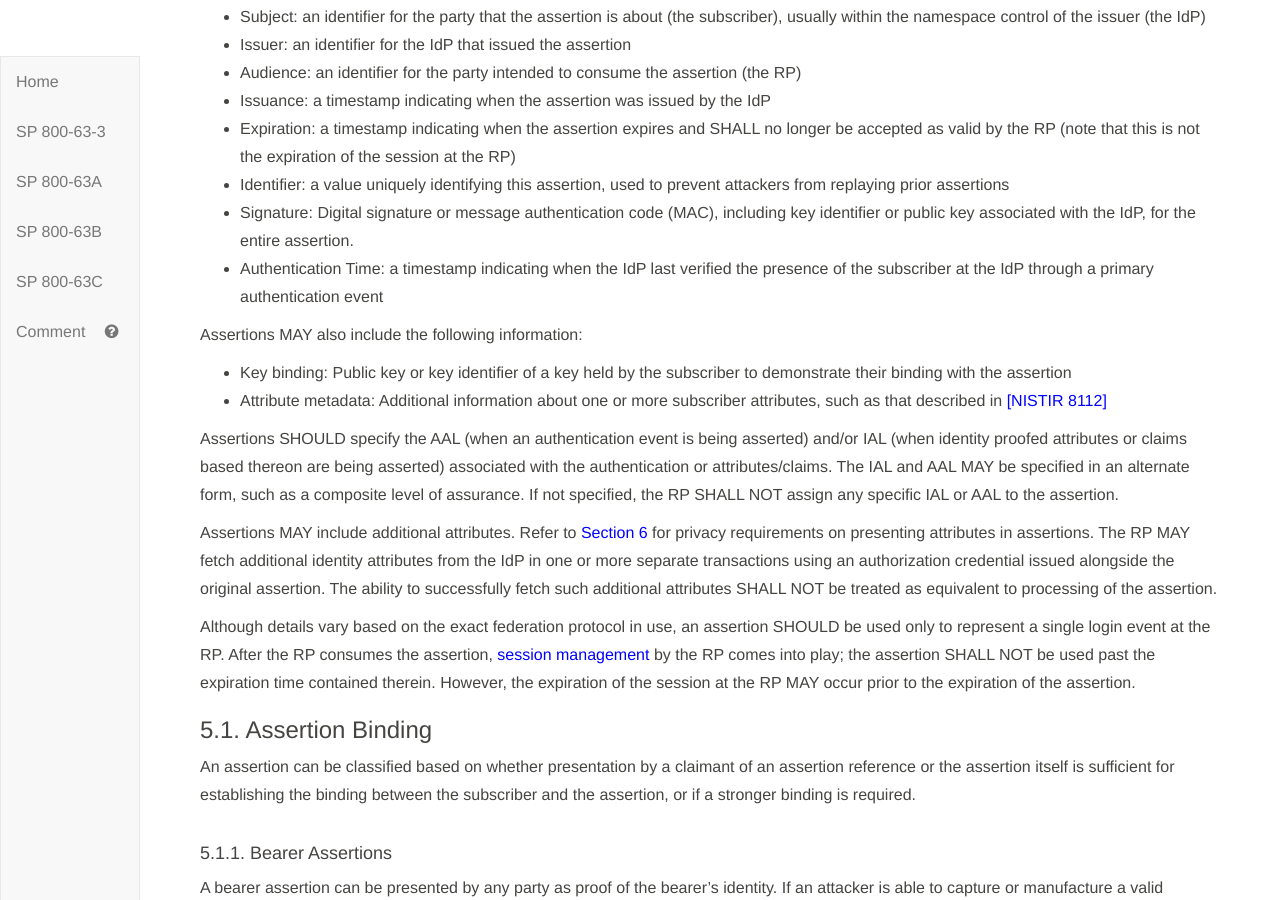
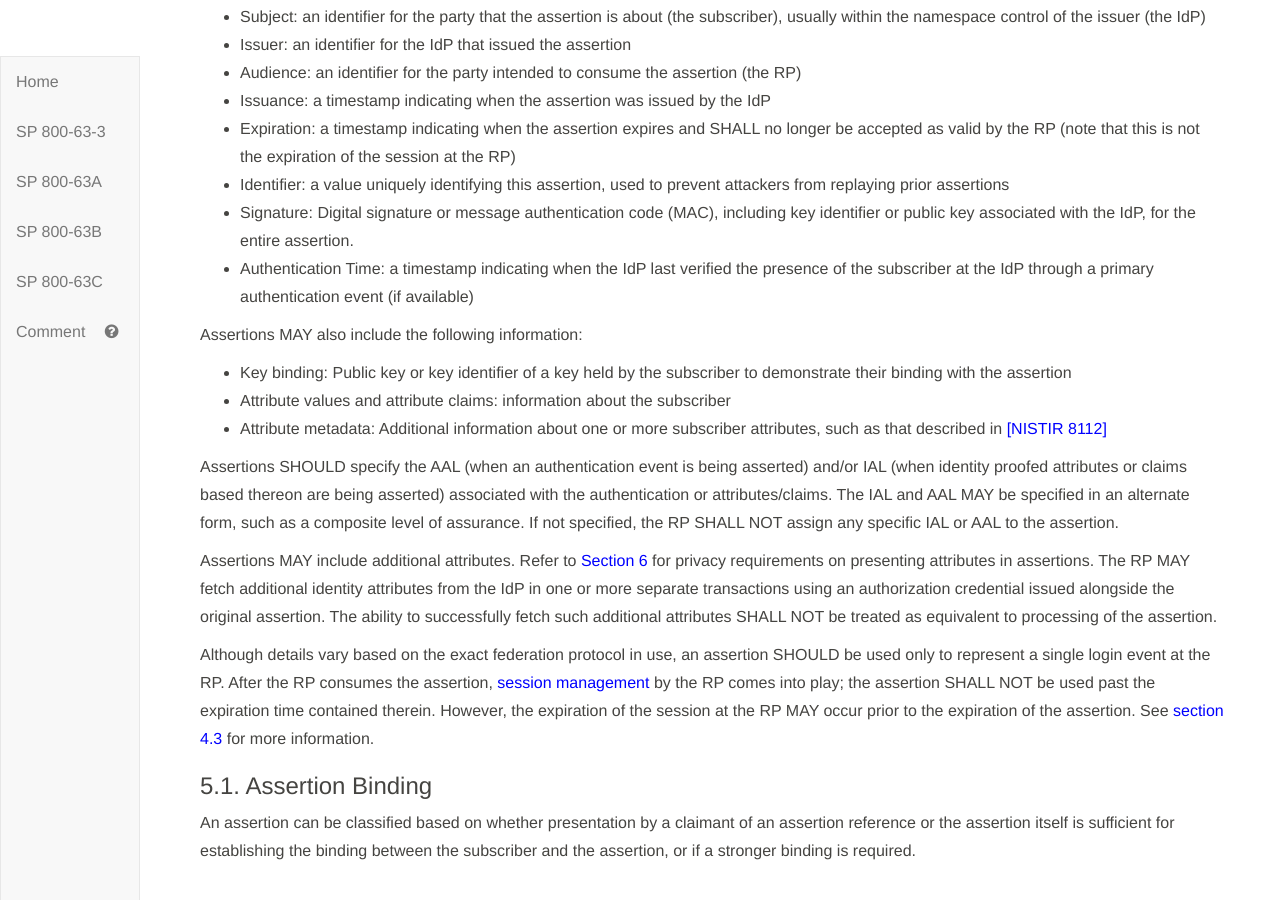
Before and after one commit to usnistgov/800-63-3, a Jekyll site: the page built from sp800-63c.md, in a window 1280 px wide and 900 px high, scrolled down 12266 px. Built offline with Jekyll 4.4.1, drawn with Linux system fonts in a browser that asks for light colours; some of the changed text lies outside the part shown.

Commit message:
more session information

```diff
--- a/sp800-63c/sec4_federation.md
+++ b/sp800-63c/sec4_federation.md
@@ -106,7 +106,7 @@ The following requirements apply specifically to agencies:
 
 4. The agency SHALL publish or identify coverage by a Privacy Impact Assessment as applicable.
 
-### 4.3 Reauthentication and Session Requirements in Federated Environments
+### 4.3. <a name="federation-session"></a> Reauthentication and Session Requirements in Federated Environments
 
 In a federated environment, the RP manages its sessions separately from any sessions at the IdP. The session at the RP starts when the RP processes the federation protocol from the IdP. At the time of a federated login, the subscriber MAY have an existing session at the IdP which MAY be used as part of the authentication process to the RP. The IdP SHALL communicate any information it has regarding the time of the latest authentication event at the IdP, and the RP MAY use this information in determining its access policies. Depending on the capabilities of the federation protocol in use, the IdP SHOULD allow the RP to request that the subscriber re-authenticate at the IdP as part of a federation request.
 
--- a/sp800-63c/sec5_assertions.md
+++ b/sp800-63c/sec5_assertions.md
@@ -15,18 +15,19 @@ All assertions SHALL include the following assertion metadata:
 - Expiration: a timestamp indicating when the assertion expires and SHALL no longer be accepted as valid by the RP (note that this is not the expiration of the session at the RP)
 - Identifier: a value uniquely identifying this assertion, used to prevent attackers from replaying prior assertions
 - Signature: Digital signature or message authentication code (MAC), including key identifier or public key associated with the IdP, for the entire assertion.
-- Authentication Time: a timestamp indicating when the IdP last verified the presence of the subscriber at the IdP through a primary authentication event
+- Authentication Time: a timestamp indicating when the IdP last verified the presence of the subscriber at the IdP through a primary authentication event (if available)
 
 Assertions MAY also include the following information:
 
 - Key binding: Public key or key identifier of a key held by the subscriber to demonstrate their binding with the assertion
+- Attribute values and attribute claims: information about the subscriber
 - Attribute metadata: Additional information about one or more subscriber attributes, such as that described in [[NISTIR 8112]](#nistir8112)
 
 Assertions SHOULD specify the AAL (when an authentication event is being asserted) and/or IAL (when identity proofed attributes or claims based thereon are being asserted) associated with the authentication or attributes/claims. The IAL and AAL MAY be specified in an alternate form, such as a composite level of assurance. If not specified, the RP SHALL NOT assign any specific IAL or AAL to the assertion.
 
 Assertions MAY include additional attributes. Refer to [Section 6](#sec6) for privacy requirements on presenting attributes in assertions. The RP MAY fetch additional identity attributes from the IdP in one or more separate transactions using an authorization credential issued alongside the original assertion. The ability to successfully fetch such additional attributes SHALL NOT be treated as equivalent to processing of the assertion.
 
-Although details vary based on the exact federation protocol in use, an assertion SHOULD be used only to represent a single login event at the RP. After the RP consumes the assertion, [session management](sp800-63b.html#sec7) by the RP comes into play; the assertion SHALL NOT be used past the expiration time contained therein. However, the expiration of the session at the RP MAY occur prior to the expiration of the assertion.
+Although details vary based on the exact federation protocol in use, an assertion SHOULD be used only to represent a single login event at the RP. After the RP consumes the assertion, [session management](sp800-63b.html#sec7) by the RP comes into play; the assertion SHALL NOT be used past the expiration time contained therein. However, the expiration of the session at the RP MAY occur prior to the expiration of the assertion. See [section 4.3](#federation-session) for more information.
 
 ### 5.1. Assertion Binding
 
```
